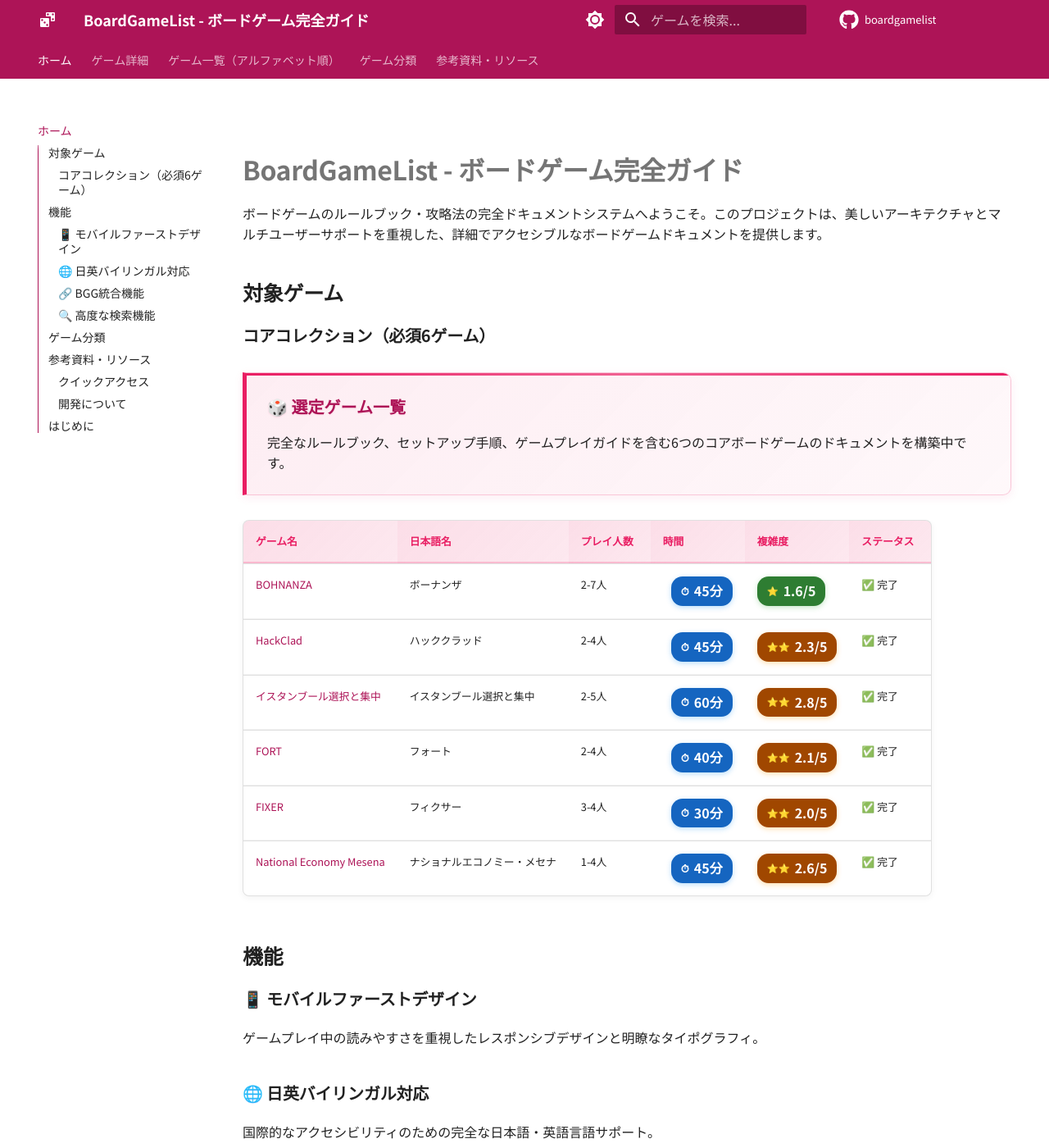
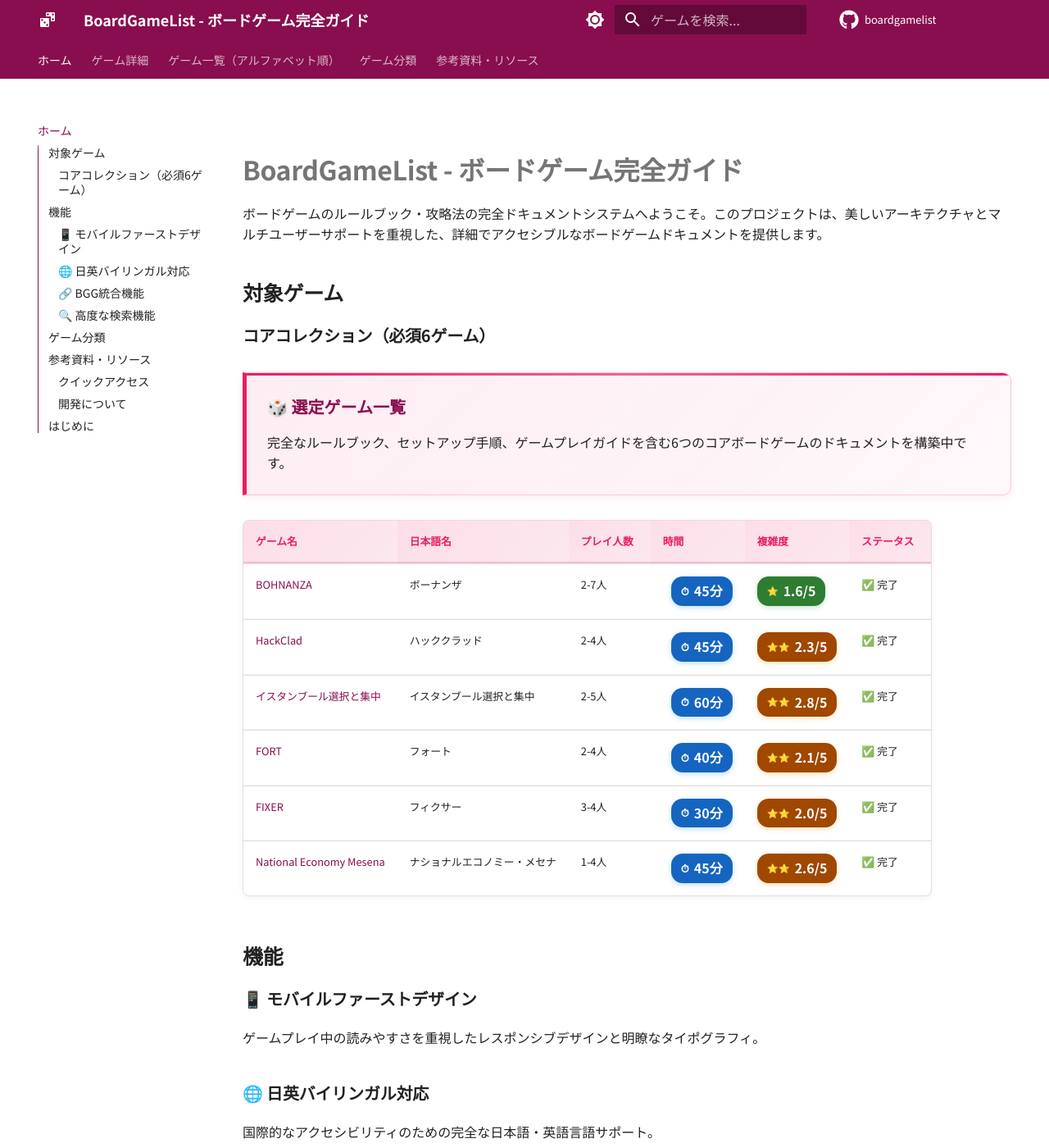
Before and after one commit to KAFKA2306/boardgamelist, an MkDocs documentation site: the page built from docs/index.md, in a window 1280 px wide and 1400 px high. Shown: the whole window at 82% size. Built offline with MkDocs 1.6.1 and Material for MkDocs 9.7.7, drawn with Linux system fonts in a browser that asks for light colours; comment, search, counter and statistics services are not loaded; the version menu is left out.

Commit message:
fix: apply accessible custom theme colors

```diff
--- a/docs/stylesheets/accessibility.css
+++ b/docs/stylesheets/accessibility.css
@@ -1,15 +1,15 @@
-:root {
-  --md-primary-fg-color: #ad1457;
-  --md-primary-fg-color--light: #c2185b;
-  --md-primary-fg-color--dark: #880e4f;
-  --md-accent-fg-color: #ad1457;
+:root > * {
+  --md-primary-fg-color: #880e4f;
+  --md-primary-fg-color--light: #ad1457;
+  --md-primary-fg-color--dark: #600036;
+  --md-accent-fg-color: #880e4f;
 }
 
 .game-title-header,
 .game-title,
 .progress-checklist h4,
 .progress-checklist li:hover {
-  color: #ad1457;
+  color: #880e4f;
 }
 
 .difficulty-beginner {
```
